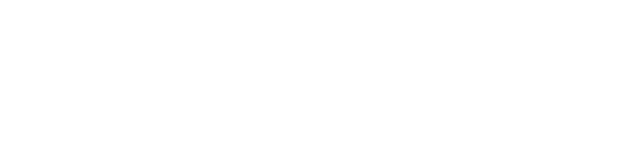
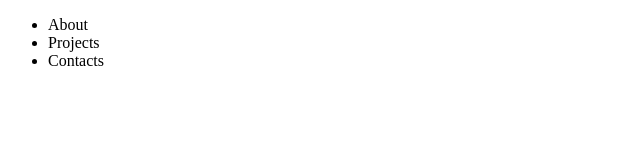
Before and after one commit to gerasimosgakis/gerasimosgakis.github.io, a plain HTML site: page index.html in a window 1280 px wide. Shown: the whole page, without its empty margins (0-640 px from the left). Drawn offline with nearby package versions, Linux system fonts and the light colour scheme.

Commit message:
Add top nav in index.html

```diff
--- a/index.html
+++ b/index.html
@@ -8,5 +8,14 @@
 		<meta name="viewport" content="width=device-width, initial-scale=1">
 	</head>
 	<body>
+
+		<div class="topnav">
+			<ul>
+				<li><a>About</a></li>
+				<li><a>Projects</a></li>
+				<li><a>Contacts</a></li>
+			</ul>
+		</div>
+
 	</body>
 </html>
```
